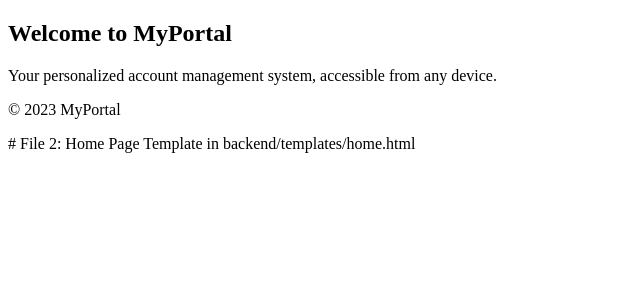
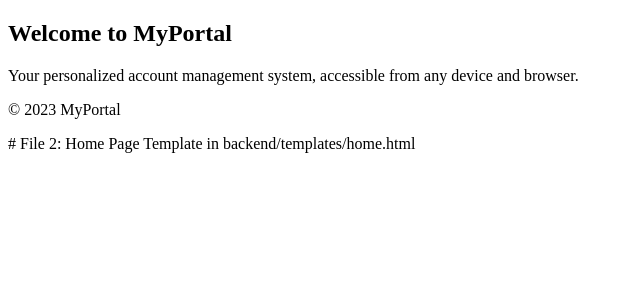
Before and after one commit to Pardhu-Guttula/BankingUsecase, a Python web app: template backend/templates/home.html in a window 1280 px wide. Shown: the part 213-513 px from the top of the page, without its empty margins (0-640 px from the left). Run offline with Jinja, Linux system fonts and the light colour scheme; the template is opened without the code that fills it, so the values that code supplies are empty.

Commit message:
commited by n8n

```diff
--- a/backend/templates/home.html
+++ b/backend/templates/home.html
@@ -6,8 +6,8 @@
 
 {% block content %}
 <h2>Welcome to MyPortal</h2>
-<p>Your personalized account management system, accessible from any device.</p>
+<p>Your personalized account management system, accessible from any device and browser.</p>
 {% endblock %}
 
 
-# File 4: Dashboard Page Template with Consistent Layout in backend/templates/dashboard.html
+# File 3: Dashboard Page Template with Consistent Layout in backend/templates/dashboard.html
```
